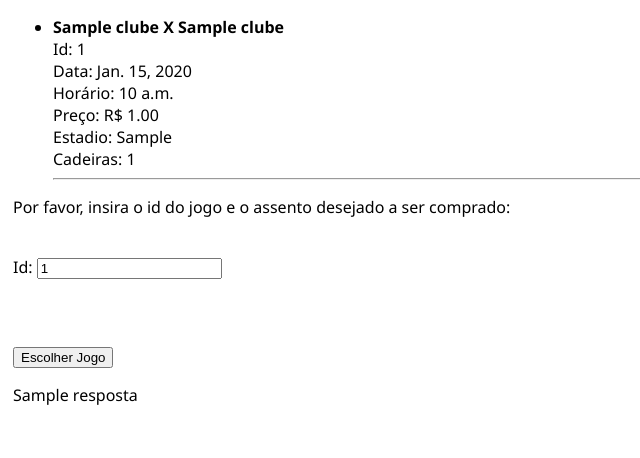
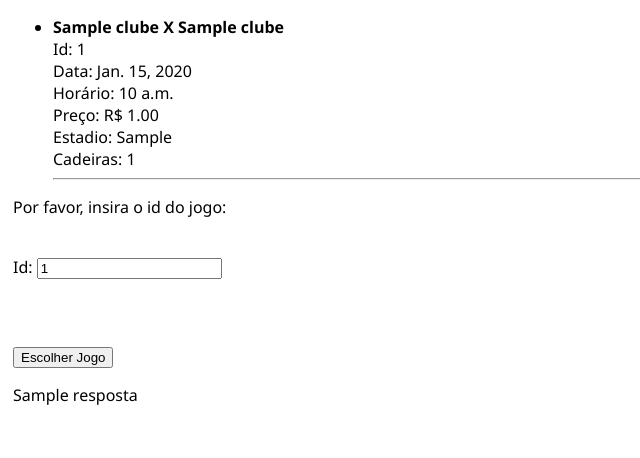
Before and after one commit to RodrigoLimaRFL/SSC0124-APOO-SiteDeIngressosJogos, a Django app: template compra_ingressos_app/templates/compra_ingressos/compraIngresso.html in a window 1280 px wide. Shown: the part 136-594 px from the top of the page, without its empty margins (0-640 px from the left). Run offline with Django 4.2, Linux system fonts and the light colour scheme; tables that the repository leaves empty hold one stand-in row (values such as "Sample post"); the template is opened without the code that fills it: values that come from a table or form of the project are taken from there, most other values are stand-ins (such as "Sample title", 1, 10 or a date in 2020).

Commit message:
tiraComments

```diff
--- a/compra_ingressos_app/templates/compra_ingressos/compraIngresso.html
+++ b/compra_ingressos_app/templates/compra_ingressos/compraIngresso.html
@@ -25,7 +25,7 @@ Comprar Ingressos
     <form method="POST" class="comprarIngresso-form" action="">
         {% csrf_token %}
         {{ form.as_p }}
-        <p>Por favor, insira o id do jogo e o assento desejado a ser comprado:</p>
+        <p>Por favor, insira o id do jogo:</p>
         <br>
         <label>Id:</label> <input type="number" id="id" name="id" value = {{ jogo.id }} > <br><br>
         <br><br>
```
Also changed, not shown: compra_ingressos_app/urls.py (+0 -27 lines).
